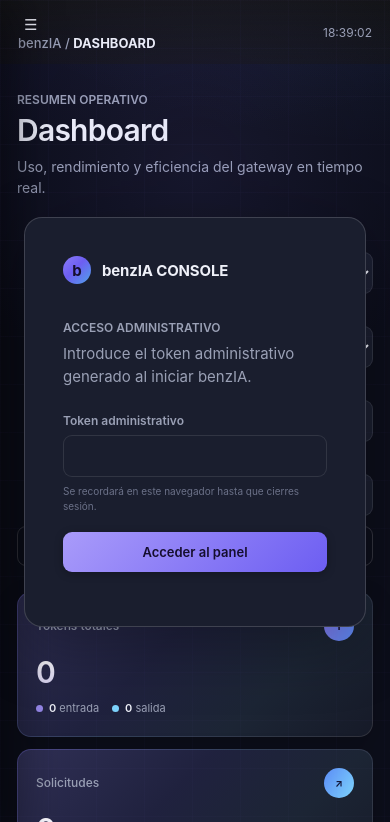
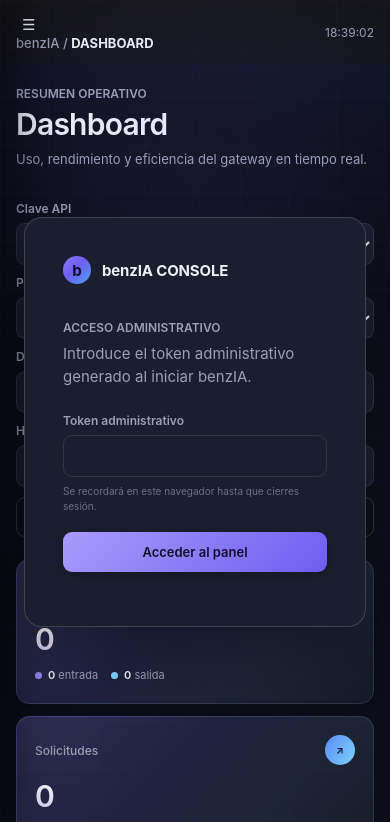
Before and after one commit to katobesto/benzia, a website: page public/index.html in a window 390 px wide. Shown: the top 822 px of the page. Drawn offline with Linux system fonts and the light colour scheme; no server answers.

Commit message:
Fix mobile layout: full-width filters and no auto-zoom
- Filters (Clave API / Periodo / Desde / Hasta / Limpiar fechas) now stack
  in a single full-width column on mobile; previously flex justify-end left
  them stuck to the right half with an empty gap on the left.
- Bump form control font-size to 16px under the mobile breakpoint to stop
  iOS from auto-zooming the page when a field is focused (they inherited
  15px).
- Add html overflow-x hidden to guard against horizontal overflow (the keys
  table min-width can push the layout wider than the viewport).
Verified at a 390px viewport with headless Chrome: no horizontal overflow,
filters aligned edge to edge.

```diff
--- a/public/styles.css
+++ b/public/styles.css
@@ -412,22 +412,29 @@ td strong { font-size: 12px; }
   .settings-layout { grid-template-columns: 1fr; }
   .settings-card, .runtime-card { grid-column: 1; grid-row: auto; }
 }
+html { overflow-x: hidden; }
 @media (max-width: 760px) {
   .app-shell { display: block; }
   .sidebar { transform: translateX(-100%); transition: transform .2s ease; box-shadow: 15px 0 45px rgba(0,0,0,.45); }
   .sidebar.open { transform: none; }
   .main-area { min-width: 0; }
-  .app-header { height: 64px; padding: 0 18px; }
+  .app-header { height: 64px; padding: 0 16px; }
   .mobile-menu { display: inline-block; margin-right: 10px; }
-  .telemetry { display: none; }
-  .page { padding: 28px 17px 50px; min-height: calc(100vh - 64px); }
-  .page-heading { align-items: flex-start; flex-direction: column; min-height: 0; margin-bottom: 26px; }
-  .filters { width: 100%; }
-  .filters label { width: 50%; }
+    .telemetry { display: none; }
+    /* Evita el zoom automático de iOS: campos >= 16px (heredan 15px y el
+       navegador escalaba la página al enfocar cualquier control). */
+    input, select, textarea { font-size: 16px; }
+  .page { padding: 22px 16px 48px; min-height: calc(100vh - 64px); }
+  .page-heading { align-items: flex-start; flex-direction: column; min-height: 0; margin-bottom: 22px; }
+  .page-heading h1 { font-size: 30px; }
+  .page-heading > div > p:last-child { font-size: 13px; }
+  /* Filtros: una columna a ancho completo (sin el flex justify-end que los
+     dejaba a la mitad derecha con hueco vacío a la izquierda). */
+  .filters { display: grid; grid-template-columns: 1fr; gap: 10px; width: 100%; align-items: stretch; justify-content: stretch; }
+  .filters label { width: 100%; min-width: 0; }
+  .filters select, .filters input[type="date"] { width: 100%; min-width: 0; }
+  .filter-clear { grid-column: 1; width: 100%; }
   .activity-filters label:first-child { width: 100%; }
-  .filters select { width: 100%; min-width: 0; }
-  .filters input[type="date"] { width: 100%; min-width: 0; }
-  .filter-clear { width: 100%; }
   .chart-legend { justify-content: flex-start; gap: 8px 12px; }
   .metrics-grid { grid-template-columns: 1fr; }
   .donut-wrap { grid-template-columns: 1fr; grid-template-rows: auto; }
```
